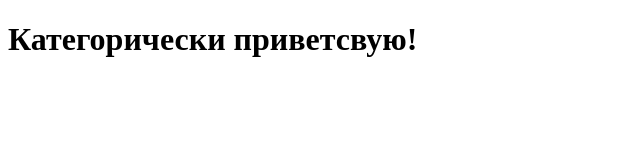
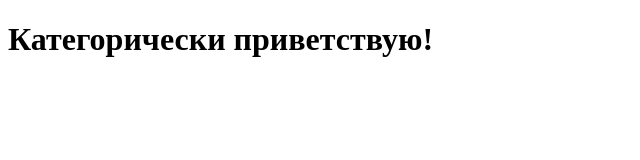
Before and after one commit to metahedgehog/SkvotWebDesign, a plain HTML site: page index.html in a window 1280 px wide. Shown: the full height of the page, 0-640 px from the left. Drawn offline with Linux system fonts and the light colour scheme.

Commit message:
Changed mistake in a word

```diff
--- a/index.html
+++ b/index.html
@@ -6,6 +6,6 @@
     <title>Document</title>
 </head>
 <body>
-    <h1>Категорически приветсвую!</h1>
+    <h1>Категорически приветствую!</h1>
 </body>
 </html>
```
